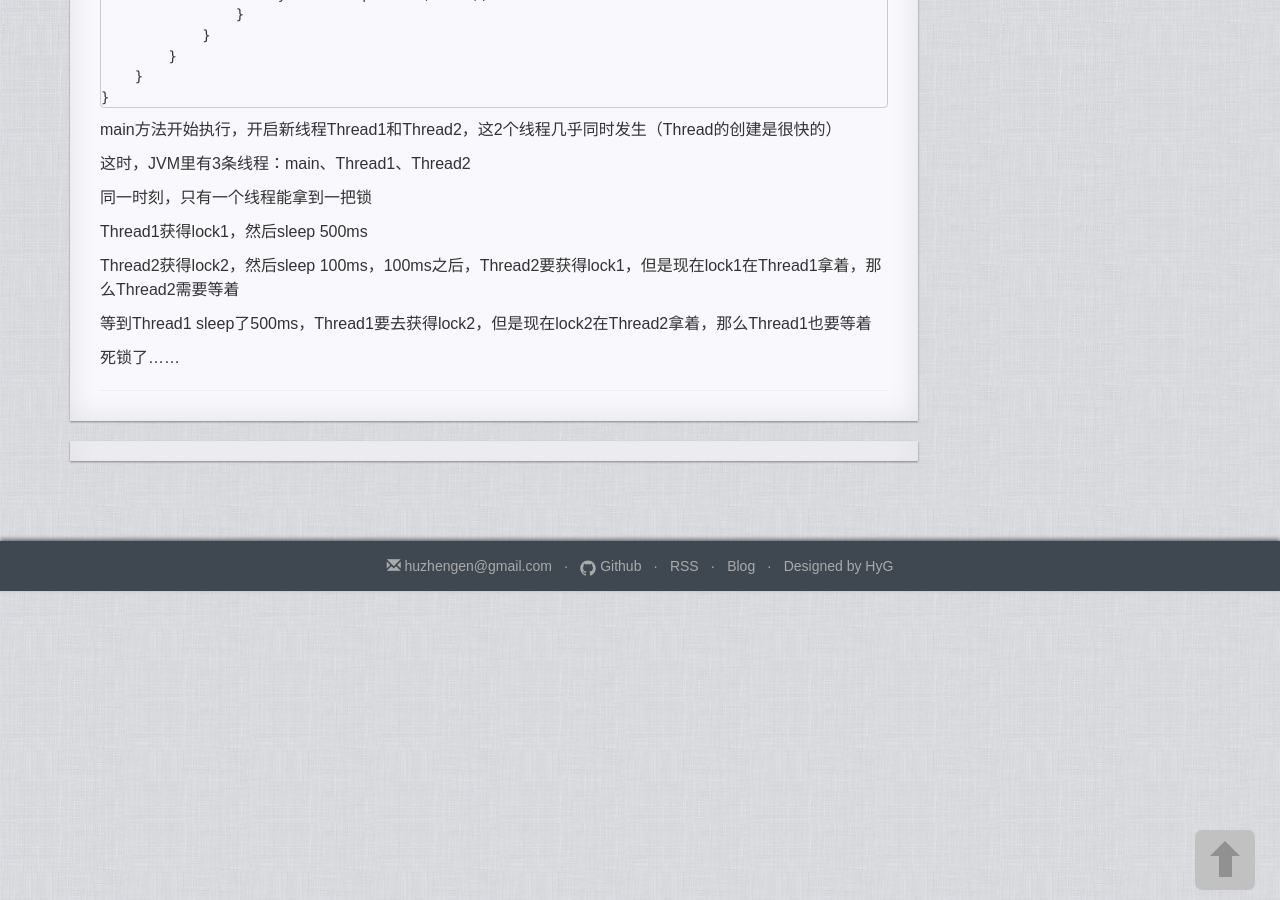
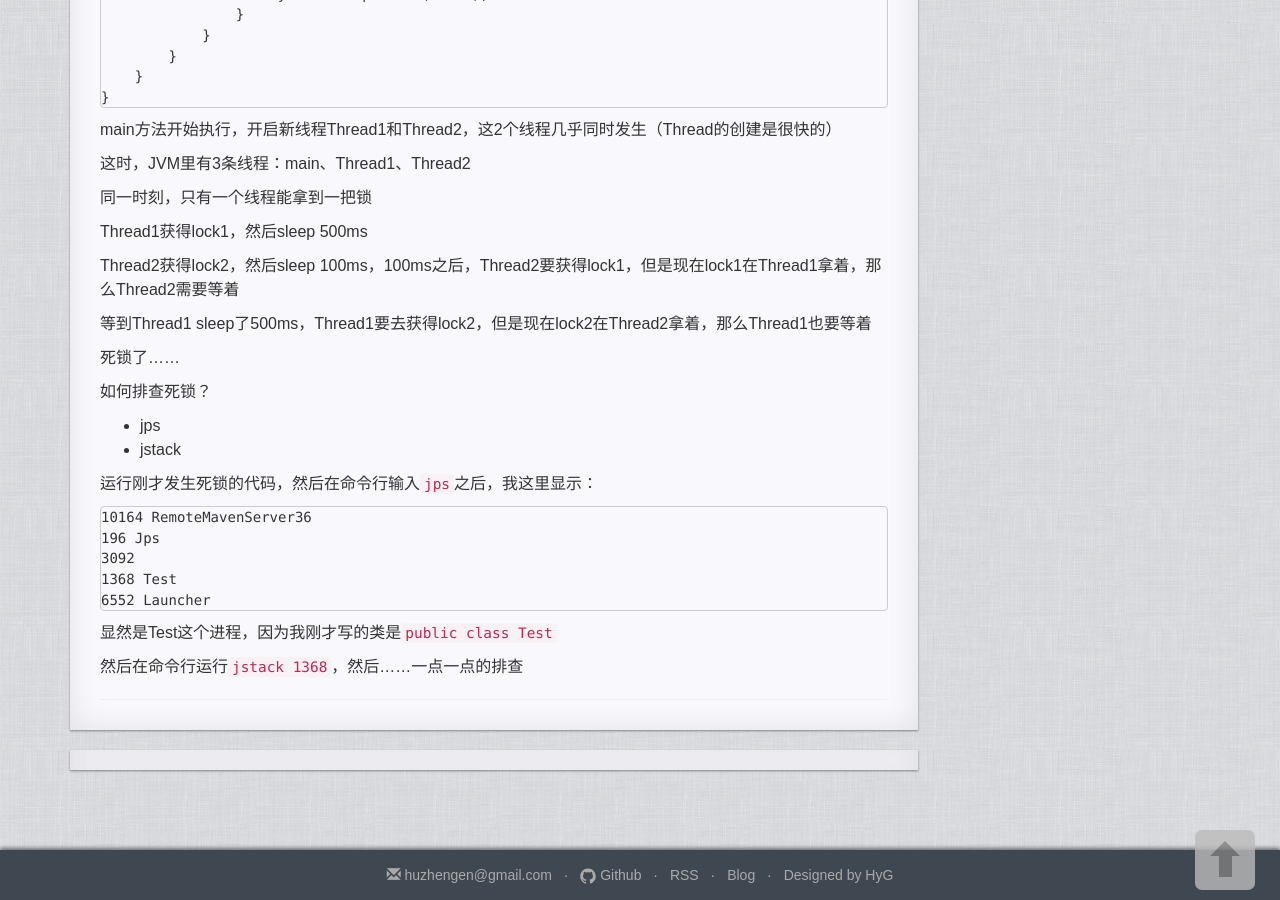
Before and after one commit to huzhengen/huzhengen.github.io, a Jekyll site: the page built from _posts/2020-01-20-thread-intro.md, in a window 1280 px wide and 900 px high, scrolled down 4743 px. Built offline with Jekyll 4.4.1, drawn with Linux system fonts in a browser that asks for light colours; nearby versions of some CDN libraries; comment, search, counter and statistics services are not loaded; a style sheet for code colours, icons or effects is not loaded.

Commit message:
线程简介

````diff
--- a/_posts/2020-01-20-thread-intro.md
+++ b/_posts/2020-01-20-thread-intro.md
@@ -243,3 +243,20 @@ Thread2获得lock2，然后sleep 100ms，100ms之后，Thread2要获得lock1，
 等到Thread1 sleep了500ms，Thread1要去获得lock2，但是现在lock2在Thread2拿着，那么Thread1也要等着
 
 死锁了......
+
+如何排查死锁？
+* jps
+* jstack
+
+运行刚才发生死锁的代码，然后在命令行输入`jps`之后，我这里显示：
+```
+10164 RemoteMavenServer36
+196 Jps
+3092
+1368 Test
+6552 Launcher
+```
+
+显然是Test这个进程，因为我刚才写的类是`public class Test`
+
+然后在命令行运行`jstack 1368`，然后......一点一点的排查
````
